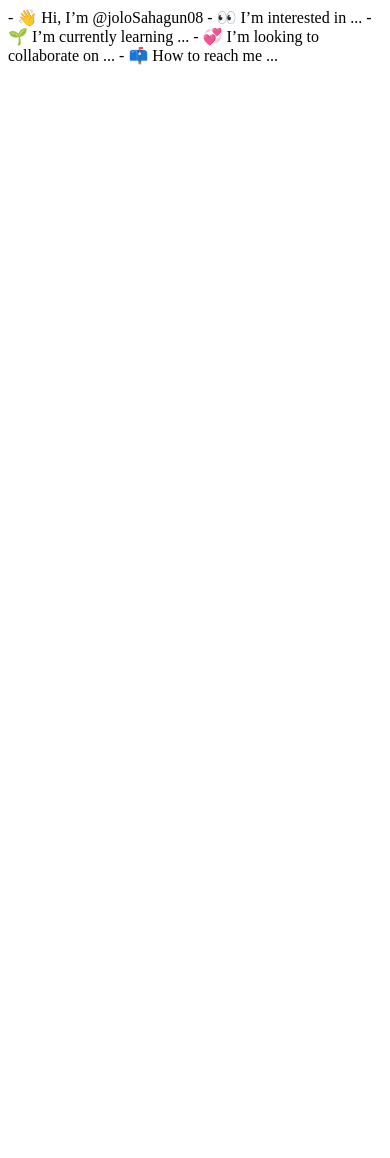
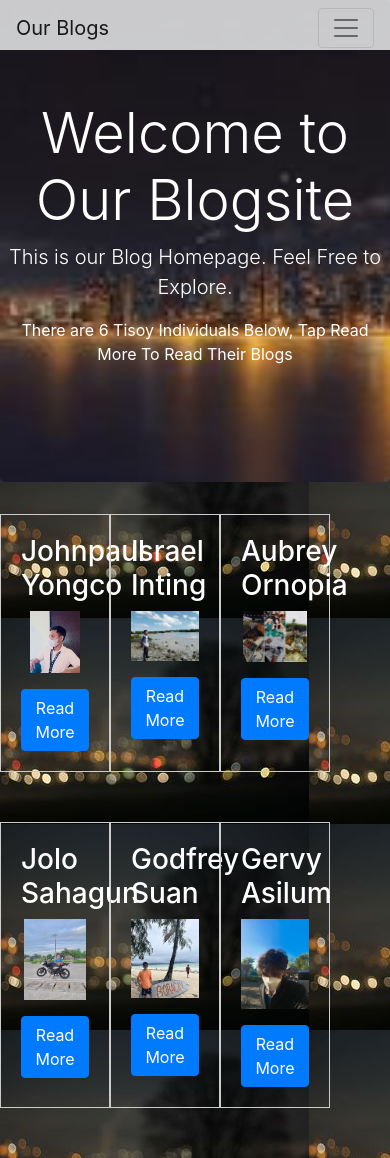
Before and after one commit to joloSahagun08/joloSahagun08, a plain HTML site: page index.html in a window 390 px wide. Before the commit the page ends 844 px from the top, so only its background shows below. Drawn offline with nearby package versions, Linux system fonts and the light colour scheme.

Commit message:
Update index.html

```diff
--- a/index.html
+++ b/index.html
@@ -1,10 +1,88 @@
-- 👋 Hi, I’m @joloSahagun08
-- 👀 I’m interested in ...
-- 🌱 I’m currently learning ...
-- 💞️ I’m looking to collaborate on ...
-- 📫 How to reach me ...
+<!DOCTYPE html>
+<html lang="en">
+<head>
+    <meta charset="UTF-8">
+    <meta name="viewport" content="width=device-width, initial-scale=1, shrink-to-fit=no">
+    <title>Our Blog Site</title>
+    <link rel="stylesheet" href="https://stackpath.bootstrapcdn.com/bootstrap/4.3.1/css/bootstrap.min.css">
+    <link rel="stylesheet" href="styles.css">
+</head>
+<body>
 
-<!---
-joloSahagun08/joloSahagun08 is a ✨ special ✨ repository because its `README.md` (this file) appears on your GitHub profile.
-You can click the Preview link to take a look at your changes.
---->
+    <nav class="navbar navbar-expand-lg navbar-light bg-light">
+        <a class="navbar-brand" href="#">Our Blogs</a>
+        <button class="navbar-toggler" type="button" data-toggle="collapse" data-target="#navbarNav" aria-controls="navbarNav" aria-expanded="false" aria-label="Toggle navigation">
+            <span class="navbar-toggler-icon"></span>
+        </button>
+        <div class="collapse navbar-collapse" id="navbarNav">
+            <ul class="navbar-nav ml-auto">
+                <li class="nav-item">
+                    <a class="nav-link" href="#home">Home</a>
+                </li>`
+            </ul>
+        </div>
+    </nav>
+    <div class="jumbotron" id="home">
+        <h1 class="display-4">Welcome to Our Blogsite</h1>
+        <p class="lead">This is our Blog Homepage. Feel Free to Explore.</p>
+        <p>There are 6 Tisoy Individuals Below, Tap Read More To Read Their Blogs</p>
+    </div>
+    <div class="container">
+        <div class="row">
+            <div class="col-md-4 feature-box">
+                <h3 class="display-5">Johnpaul Yongco</h3>
+                <div style="text-align: center;">
+            <img src="Janpaulx1.jpg" alt="Blog Image" class="img-fluid" width="75%">
+                <p></p>
+                <a href="Jampol.html" class="btn btn-primary read-more">Read More</a>
+            </div>
+        </div>
+            <div class="col-md-4 feature-box">
+                <h3 class="display-5">Israel Inting</h3>
+                <div style="text-align: center;">
+                <img src="pic1.jpg" alt="Blog Image" class="img-fluid" width="100%">
+                <p></p>
+                <a href="Inting.html" class="btn btn-primary read-more">Read More</a>
+            </div>
+            </div>
+            <div class="col-md-4 feature-box">
+                <h3 class="display-5">Aubrey Ornopia</h3>
+                <div style="text-align: center;">
+                <img src="meh.png" alt="Blog Image" class="img-fluid" width="95%">
+                <p></p>
+                <a href="Aubrey.html" class="btn btn-primary read-more">Read More</a>
+            </div>
+            </div>
+            <div class="col-md-4 feature-box">
+                <h3 class="display-5">Jolo Sahagun</h3>
+                <div style="text-align: center;">
+                <img src="Jolo1.jpg" alt="Blog Image" class="img-fluid" style="width: 90%;">
+                <p></p>
+                <a href="Jolo.html" class="btn btn-primary read-more">Read More</a>
+            </div>
+            </div>
+            <div class="col-md-4 feature-box">
+                <h3 class="display-5">Godfrey Suan</h3>
+                <div style="text-align: center;">
+                <img src="Boracay1.jpg" alt="Blog Image" class="img-fluid" width="100%">
+                <p></p>
+                <a href="Godfrey.html" class="btn btn-primary read-more">Read More</a>
+            </div>
+            </div>
+            <div class="col-md-4 feature-box">
+                <h3 class="display-5">Gervy Asilum</h3>
+                <div style="text-align: center;">
+                <img src="Gervy1.jpg" class="img-fluid" width="100%">
+                <p></p>
+                <a href="Gervy.html" class="btn btn-primary read-more">Read More</a>
+            </div>
+            </div>
+        </div>
+    </div>
+
+    <script src="https://code.jquery.com/jquery-3.3.1.slim.min.js"></script>
+    <script src="https://cdnjs.cloudflare.com/ajax/libs/popper.js/1.14.7/umd/popper.min.js"></script>
+    <script src="https://stackpath.bootstrapcdn.com/bootstrap/4.3.1/js/bootstrap.min.js"></script>
+    <script src="script.js"></script>
+</body>
+</html>
```
